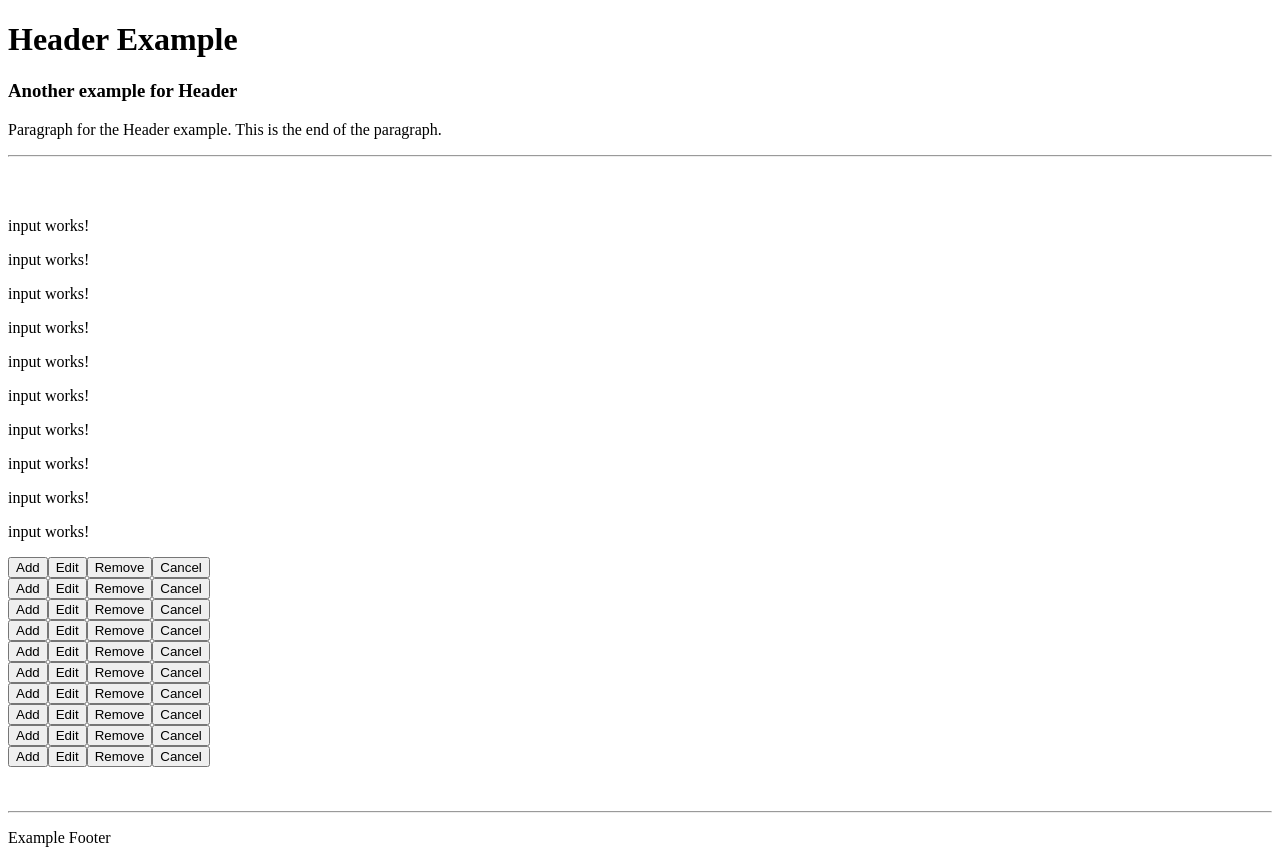
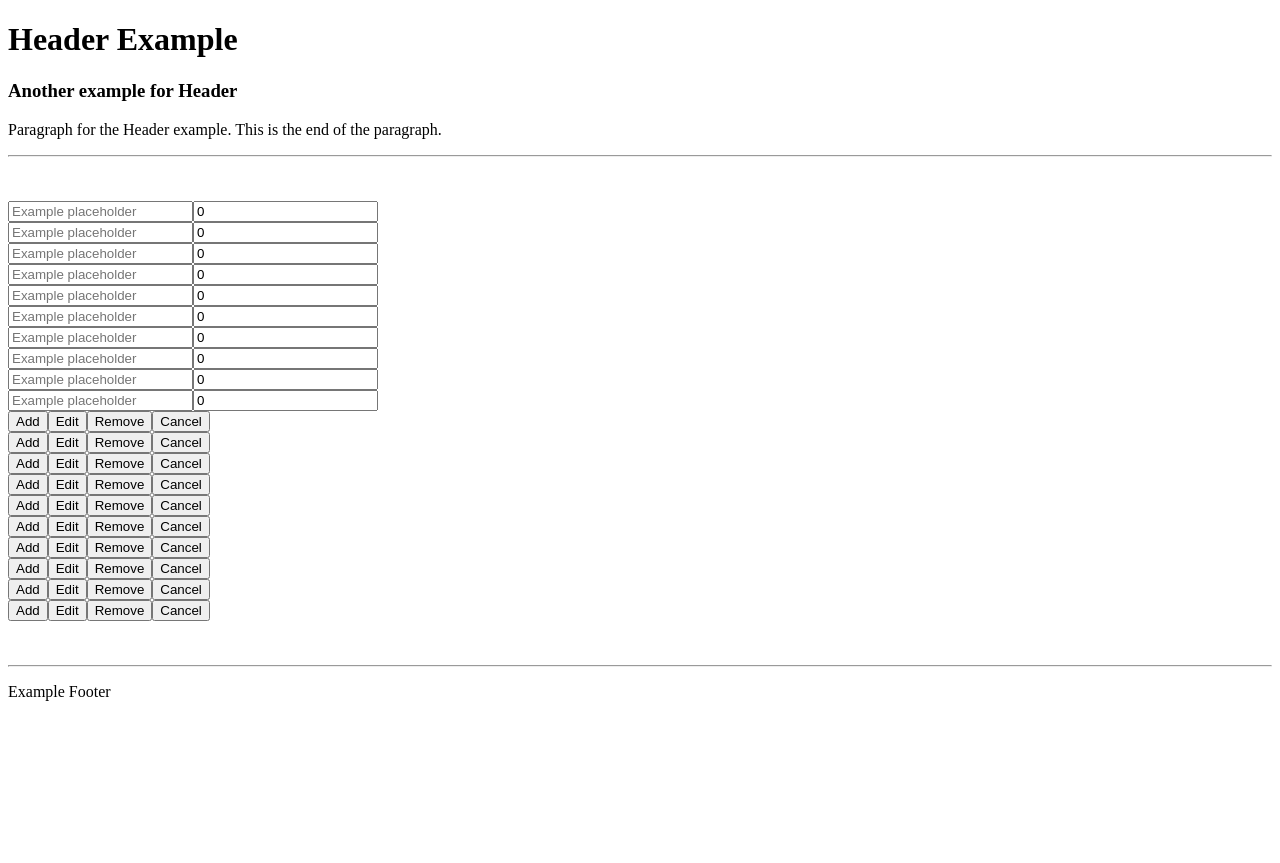
Before and after one commit to IvannaGotsova/Angular, an Angular app in the folder first-example/: page / in a window 1280 px wide. After the commit the page ends 800 px from the top, so only its background shows below. Built offline with nearby package versions, Linux system fonts and the light colour scheme.

Commit message:
Added new two inputs

```diff
--- a/first-example/src/app/components/input/input.component.html
+++ b/first-example/src/app/components/input/input.component.html
@@ -1 +1,2 @@
-<p>input works!</p>
+<input type="text" placeholder="Example placeholder">
+<input type="number" value=0> <br>
```
